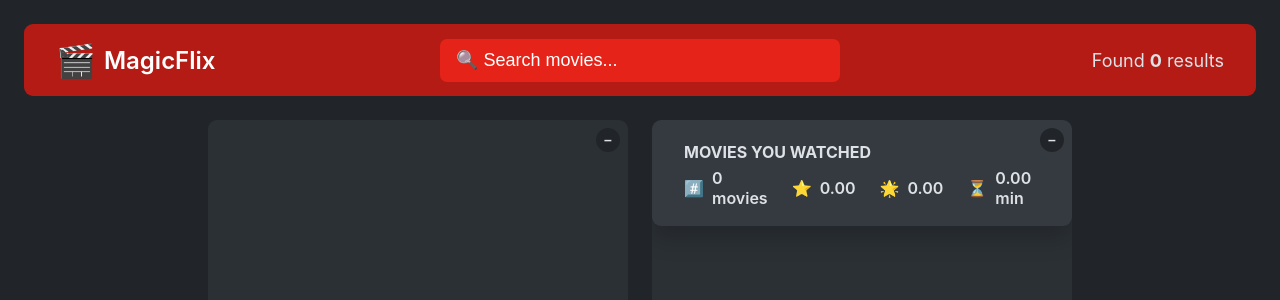
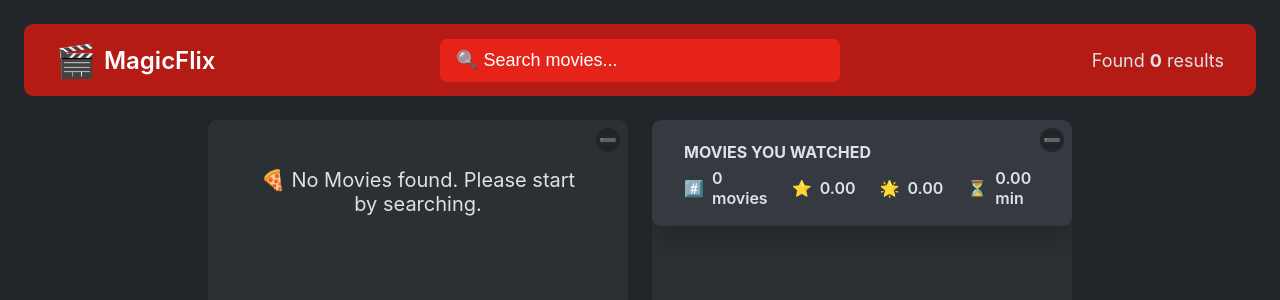
Before and after one commit to arvincarlo/MovieList, a React (Create React App) app: page / in a window 1280 px wide. Shown: the top 300 px of the page. Built offline with nearby package versions, Linux system fonts and the light colour scheme.

Commit message:
Added boundaries

```diff
--- a/src/App.js
+++ b/src/App.js
@@ -31,6 +31,7 @@ export default function App() {
     setWatched(watched => watched.filter((movie) => movie.imdbID !== id));
   }
 
+
   return (
     <>
       <NavBar>
@@ -42,6 +43,7 @@ export default function App() {
         <Box>
           {/* {isLoading ? <Loader></Loader> : <MovieList movies={movies}/>} */}
           { isLoading && <Loader /> }
+          { !movies.length && <ErrorMessage message="No Movies found. Please start by searching."/>}
           { !isLoading && !error && <MovieList movies={movies} onSelectMovie={handleSelectMovie}/> }
           { error && <ErrorMessage message={error}></ErrorMessage> }
         </Box>
@@ -140,7 +142,7 @@ function Box({children}) {
         className="btn-toggle"
         onClick={() => setIsOpen((open) => !open)}
       >
-        {isOpen ? "–" : "+"}
+        {isOpen ? "➖" : "➕"}
       </button>
       {isOpen && (
         children
@@ -336,7 +338,7 @@ function MovieDetails({selectedId, onCloseMovie, onAddWatched, watched}) {
         isLoading ? <Loader /> :
         <>
           <header>
-            <button className="btn-back" onClick={onCloseMovie}>&larr;</button>
+            <button className="btn-back" onClick={onCloseMovie}>❌</button>
             <img src={poster} alt={`Poster of ${movie} movie`}></img>
             <div className="details-overview">
               <h2>{title}</h2>
```
